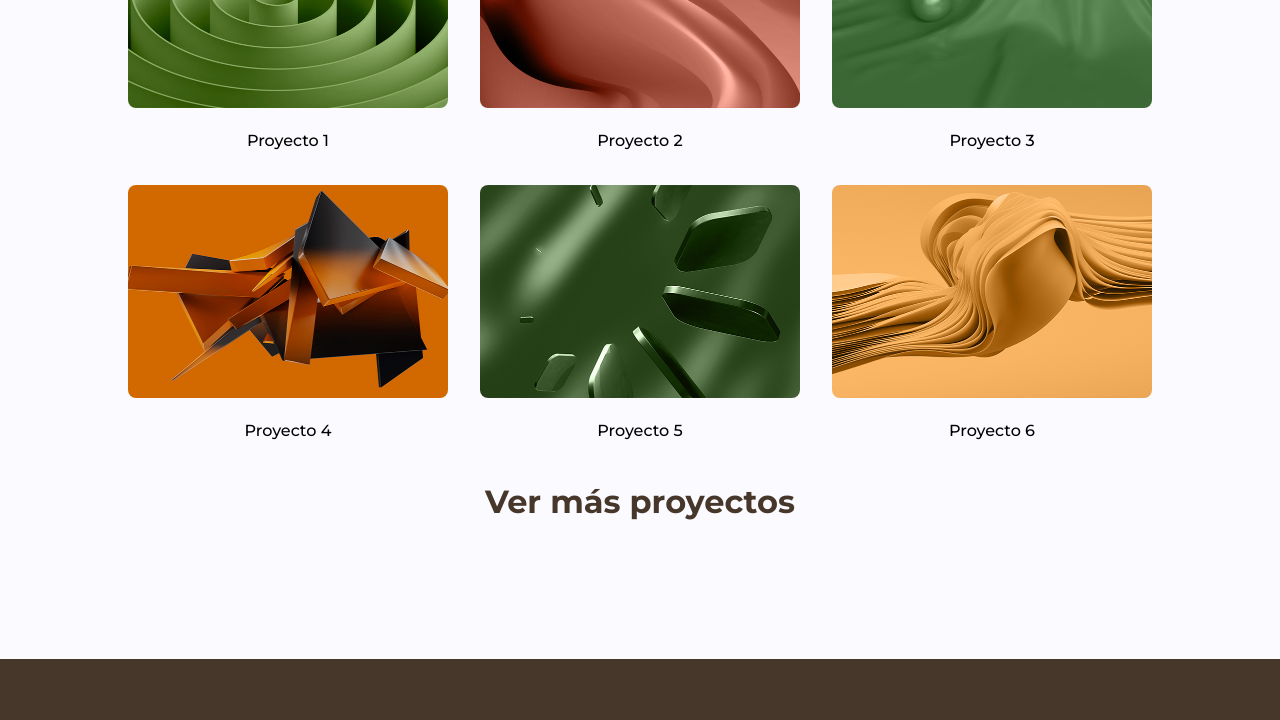
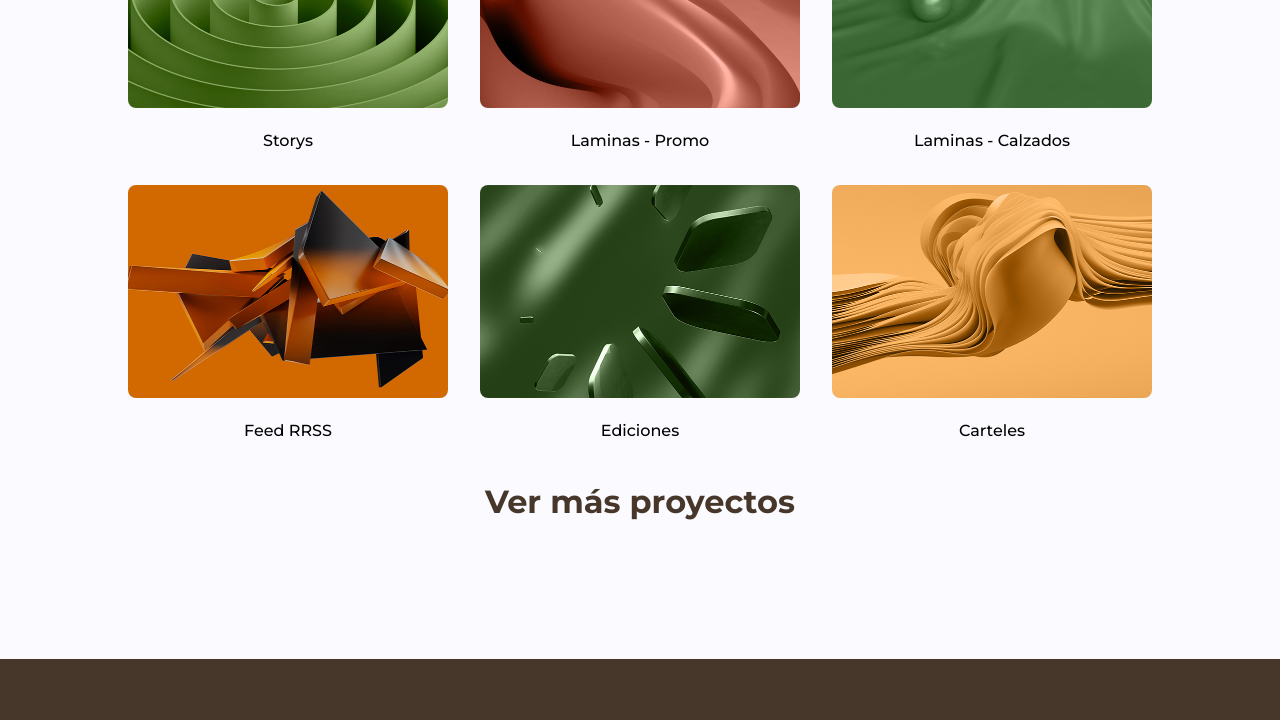
Before and after one commit to FabianBarua/portafolio-andrea, an Astro site: page / in a window 1280 px wide. Shown: the part 2320-3040 px from the top of the page. Built offline with nearby package versions, Linux system fonts and the light colour scheme; Astro itself is replaced by a stand-in of ours.

Commit message:
chore: Update portfolio project titles and links

```diff
--- a/src/pages/index.astro
+++ b/src/pages/index.astro
@@ -13,34 +13,34 @@ const skills = [
 
 const portfolio = [
 	{
-		title: 'Proyecto 1',
+		title: 'Storys',
 		img: '/img/work1.jpg',
-		link: 'https://www.instagram.com/p/CmwLO-UvxsP/'
+		link: 'https://drive.google.com/drive/folders/1-K5JOYKn6Akrxm_psUHGA9htGXMlkTns?usp=drive_link'
 	},
 	{
-		title: 'Proyecto 2',
+		title: 'Laminas - Promo',
 		img: '/img/work2.jpg',
-		link: 'https://www.instagram.com/p/CkOIc0pA1Ez/'
+		link: 'https://drive.google.com/drive/folders/1jck4zW38Wvy5xwE31hZsauxBKvymMyIp?usp=drive_link'
 	},
 	{
-		title: 'Proyecto 3',
+		title: 'Laminas - Calzados',
 		img: '/img/work3.jpg',
-		link: 'https://www.instagram.com/p/ChhivsBNNwv/'
+		link: 'https://drive.google.com/drive/folders/1Twr8x98iYRD97hN6F1EhvafdJ4qGSBtX?usp=drive_link'
 	},
 	{
-		title: 'Proyecto 4',
+		title: 'Feed RRSS',
 		img: '/img/work4.jpg',
-		link: 'https://www.quantaproducts.com.py/'
+		link: 'https://drive.google.com/drive/folders/1eswXe69X12eWuxeeL2vL3OYFsB8iZfla?usp=drive_link'
 	},
 	{
-		title: 'Proyecto 5',
+		title: 'Ediciones',
 		img: '/img/work5.jpg',
-		link: 'https://www.alphaplay.tv/'
+		link: 'https://drive.google.com/drive/folders/1i7hoigyl0Z9QABSuG2AvxePRiPKOF2H1?usp=sharing'
 	},
 	{
-		title: 'Proyecto 6',
+		title: 'Carteles',
 		img: '/img/work6.jpg',
-		link: 'https://www.instagram.com/p/CppVdr0tcd7/'
+		link: 'https://drive.google.com/drive/folders/1tS_QW3292C97E-iCzuS7KXAFERTEXCSv?usp=sharing'
 	}
 ];
 
@@ -113,7 +113,7 @@ const portfolio = [
                         )
                     }
                 </div>
-                <a class="section-vermas" href="PY.pdf" target="_blank">Ver más proyectos</a>
+                <a class="section-vermas" href="https://drive.google.com/drive/folders/1dwcr2mAqA4MoitC7Pxim1Vpf-5qeakp1?usp=sharing" target="_blank">Ver más proyectos</a>
             </section>
 
 </Layout>
```
